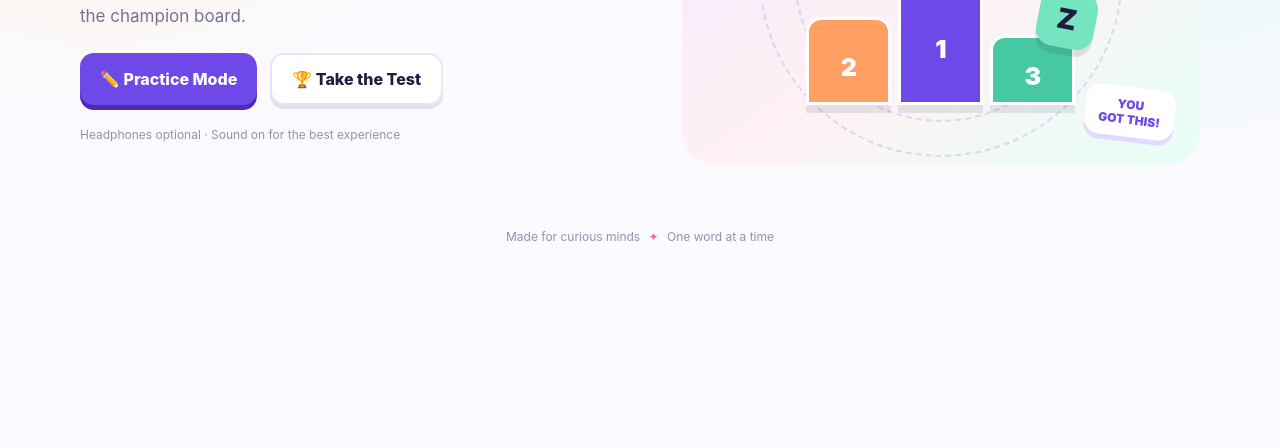
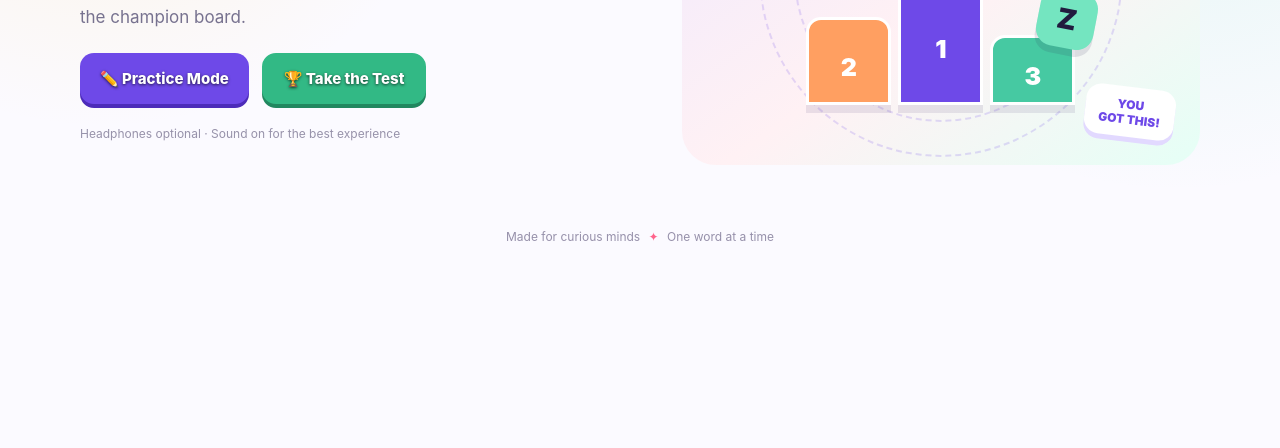
Before and after one commit to gabygarcia86/GarciaKidsPlayground, a plain HTML site: page games/spelling_showdown/index.html in a window 1280 px wide. Shown: the part 352-800 px from the top of the page. Drawn offline with Linux system fonts and the light colour scheme.

Commit message:
shadow fixes

```diff
--- a/games/spelling_showdown/style.css
+++ b/games/spelling_showdown/style.css
@@ -108,6 +108,7 @@ button:focus-visible, a:focus-visible, input:focus-visible, textarea:focus-visib
   border-radius: 14px;
   padding: 14px 20px;
   font-weight: 800;
+  font-size: 15px;
   transition: transform .15s, box-shadow .15s, background .15s;
 }
 
@@ -122,7 +123,7 @@ button:focus-visible, a:focus-visible, input:focus-visible, textarea:focus-visib
 .button-primary {
   color: white;
   background: var(--purple);
-  box-shadow: 0 5px 0 var(--purple-dark);
+  box-shadow: 0 4px 0 var(--purple-dark);
 }
 
 .button-primary:hover {
@@ -208,6 +209,21 @@ h1 span {
   display: flex;
   flex-wrap: wrap;
   gap: 13px;
+}
+
+.home-actions .button {
+  text-shadow: 0 1px 3px rgba(0, 0, 0, 0.685);
+}
+
+.home-actions #testStart {
+  color: white;
+  background: #32b985;
+  border: 2px solid #32b985;
+  box-shadow: 0 4px 0 #21875f;
+}
+
+.home-actions #testStart:hover {
+  background: #28a875;
 }
 
 .small-note {
@@ -496,6 +512,7 @@ footer span {
 
 .submit-button {
   white-space: nowrap;
+  text-shadow: 0 1px 3px rgba(0, 0, 0, 0.685);
 }
 
 .feedback {
```
